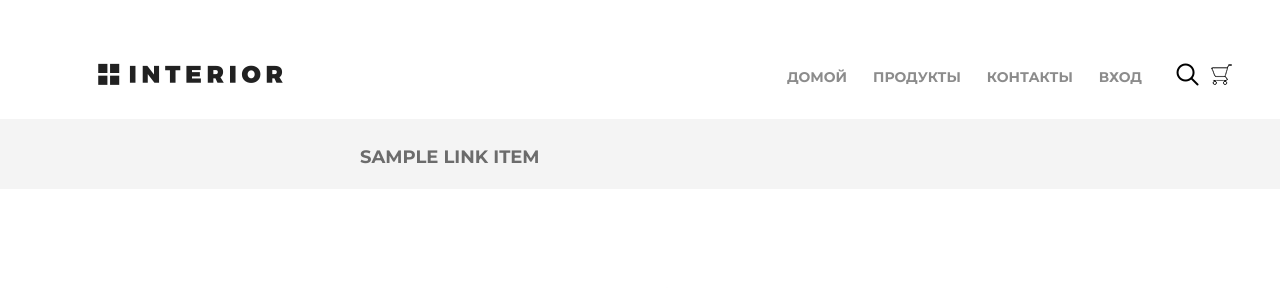
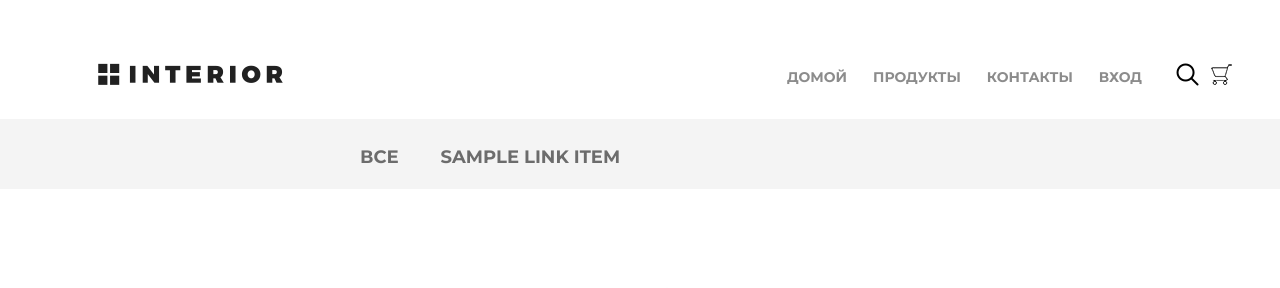
Before and after one commit to MaximTretjakov/GeekShop, a Django app: template mainapp/templates/mainapp/products.html in a window 1280 px wide; the page is wider, and only the part inside the window is pictured. Shown: the top 288 px of that part. Run offline with Django 3.2, Linux system fonts and the light colour scheme; the template is opened without the code that fills it: most values are stand-ins (such as "Sample title", 1, 10 or a date in 2020); grey boxes marked "Sample" are stand-in pictures.

Commit message:
Change inc_submenu.html template

```diff
--- a/mainapp/templates/mainapp/include/inc_submenu.html
+++ b/mainapp/templates/mainapp/include/inc_submenu.html
@@ -1,4 +1,9 @@
 <ul class="links-menu">
+        <li>
+            <a href= "/products/0/">
+                Все
+            </a>
+        </li>
     {% for link_item in category_menu %}
         <li>
             <a href= "{% url 'mainapp:products_id' link_item.pk %}" {% if request.resolver_match.url_name == link_item.reverse_url %}class="active"{% endif %}>
```
